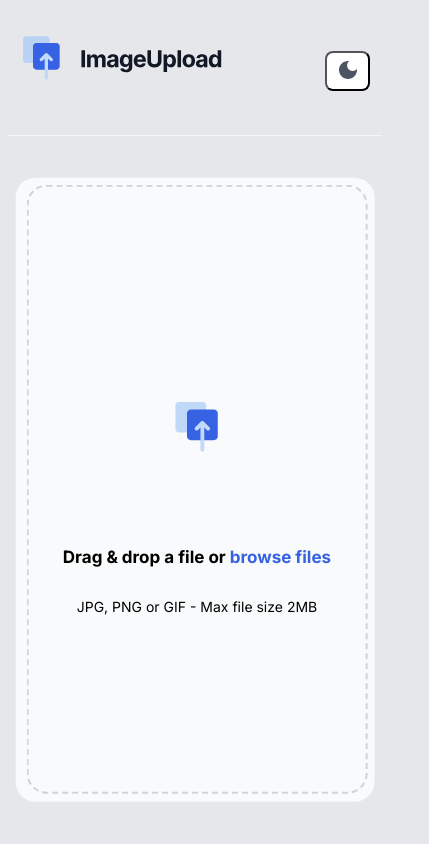
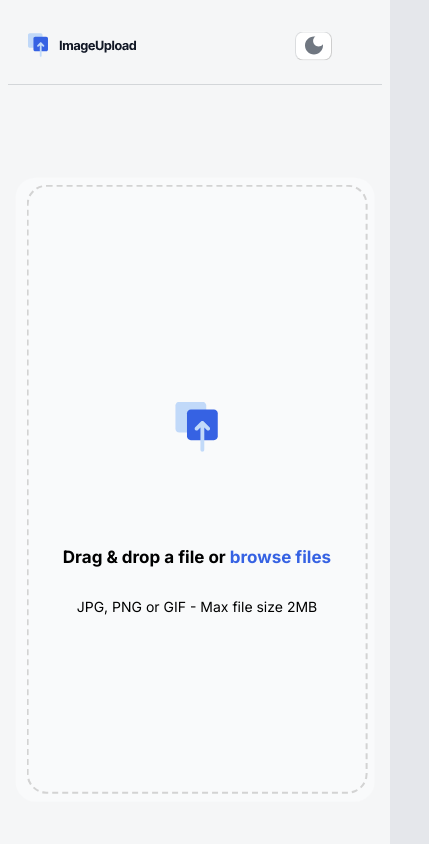
Before and after one commit to RichardJeanBaptiste/Image-Uploader, a Next.js app: page / in a window 390 px wide. Shown: the whole page, 429 px wide, since content can reach past the window. Built offline with nearby package versions, Linux system fonts and the light colour scheme.

Commit message:
changed nav styling/ uploader div

```diff
--- a/app/components/Background.tsx
+++ b/app/components/Background.tsx
@@ -10,11 +10,11 @@ export default function Background(){
 
     if(lightmode === 'light'){
         return(
-            <div style={{position: 'absolute', top: 0, left: 0,width: '110vw', height: '100vh', overflowX: 'hidden', overflowY: 'hidden', zIndex: -1}}></div>
+            <div style={{position: 'absolute', top: 0, left: 0,width: '100vw', height: '100vh', overflowX: 'hidden', overflowY: 'hidden', backgroundColor:"#F9FAFBCC", zIndex: -1}}></div>
         )
     } else {
         return(
-            <div style={{position: 'absolute', top: 0, left: 0,width: '110vw', height: '100vh', overflowX: 'hidden', overflowY: 'hidden', backgroundColor: '#121826', zIndex: -1}}></div>
+            <div style={{position: 'absolute', top: 0, left: 0,width: '100vw', height: '100vh', overflowX: 'hidden', overflowY: 'hidden', backgroundColor: '#121826', zIndex: -1}}></div>
         )
     }
 
--- a/app/components/Nav.tsx
+++ b/app/components/Nav.tsx
@@ -39,31 +39,33 @@ export default function Nav() {
     if(lightmode == "light"){
         return(
             <div className={styles.nav_root}>
+                <div className={styles.upload_icon}>
                     <Image
+                        fill
                         src={uploadIcon}
-                    width={200}
-                    height={100}
                         alt="Image Upload"
-                    style={{ marginLeft: '4%', cursor: 'pointer'}}
                         onClick={() => router.push('/')}
                     />
+                </div>
+
 
                 <button className={styles.dark_mode_icon} onClick={changeLightMode}>
-                    <DarkModeIcon sx={{ color: "#4D5562"}}/>
+                    <DarkModeIcon sx={{ color: "rgba(77, 85, 98, 0.8)"}}/>
                 </button>
             </div>
         )
     } else {
         return(
             <div className={styles.nav_root_dark}>
+                <div className={styles.upload_icon}>
                     <Image
+                        fill
                         src={uploadWhite}
-                    width={200}
-                    height={100}
                         alt="Image Upload"
-                    style={{ marginLeft: '4%', cursor: 'pointer'}}
                         onClick={() => router.push('/')}
                     />
+                </div>
+
 
 
 
--- a/app/page.module.css
+++ b/app/page.module.css
@@ -1,16 +1,25 @@
 .nav_root{
   width: 100%;
-  height: 15vh;
-  border-bottom: .5px solid #F9FAFBCC;
+  height: 9vh;
+  border-bottom: .5px solid rgba(77, 85, 98, 0.2);
   position: relative;
 }
 
 .nav_root_dark{
   width: 100%;
-  height: 15vh;
-  border-bottom: .5px solid #F9FAFBCC;
+  height: 9vh;
+  border-bottom: .5px solid rgba(77, 85, 98, 0.2);
   position: relative;
   background-color: #121826;
+}
+
+.upload_icon{
+  position: absolute;
+  width: 12vw;
+  height: 100px;
+  cursor: pointer;
+  top: -17px;
+  left: 45px;
 }
 
 .dark_mode_icon{
@@ -19,9 +28,11 @@
   right: 50px;
   transform: translateY(-50%);
   background-color: #FFFFFF;
-  width: 4%;
+  width: 45px;
   height: 40px;
   border-radius: 8px;
+  border-width: thin;
+  border-color: rgba(77, 85, 98, 0.2);
 }
 
 .light_mode_icon{
@@ -30,10 +41,11 @@
   transform: translateY(-50%);
   right: 50px;
   background-color: #4D5562;
-  border-color: #4D5562;
-  width: 4%;
+  width: 45px;
   height: 40px;
   border-radius: 8px;
+  border-width: thin;
+  border-color: white;
 }
 
 .uploader_root {
@@ -122,8 +134,8 @@
 
 
   .uploader_root{
-    width: 49vw;
-    height: 66vh;
+    width: 76vw;
+    height: 62vh;
     background-color: #F9FAFB;
     border-radius: 20px;
     position: absolute;
@@ -133,45 +145,52 @@
   }
 
   .uploader_root_dark {
-    width: 49vw;
-    height: 66vh;
+    width: 76vw;
+    height: 62vh;
     background-color: #4D5562;
     border-radius: 20px;
     position: absolute;
-    top: 60%;
+    top: 54%;
     left: 50%;
     transform: translate(-50%, -50%);
   }
+
+
 }
 
 @media only screen and (max-width:  1024px){
+  .dark_mode_icon{
+    position: absolute;
+    top: 50%;
+    right: 50px;
+    transform: translateY(-50%);
+    background-color: #FFFFFF;
+    width: 45px;
+    height: 40px;
+    border-radius: 8px;
+    border-width: thin;
+    border-color: rgba(77, 85, 98, 0.2);
+  }
+
   .light_mode_icon{
     position: absolute;
     top: 50%;
     transform: translateY(-50%);
     right: 50px;
     background-color: #4D5562;
-    border-color: #4D5562;
-    width: 4.5%;
+    width: 45px;
+    height: 40px;
     border-radius: 8px;
-  }
-
-  .dark_mode_icon{
-    position: absolute;
-    top: 50%;
-    transform: translateY(-50%);
-    right: 50px;
-    background-color: #FFFFFF;
-    width: 4.5%;
-    border-radius: 8px;
+    border-width: thin;
+    border-color: white;
   }
 }
 
 
 @media only screen and (max-width: 768px) {
   .uploader_root{
-    width: 80vw;
-    height: 60vh;
+    width: 85vw;
+    height: 55vh;
     background-color: #F9FAFB;
     border-radius: 20px;
     position: absolute;
@@ -181,8 +200,8 @@
   }
 
   .uploader_root_dark {
-    width: 66vw;
-    height: 66vh;
+    width: 85vw;
+    height: 55vh;
     background-color: #4D5562;
     border-radius: 20px;
     position: absolute;
@@ -191,27 +210,30 @@
     transform: translate(-50%, -50%);
   }
 
+  .dark_mode_icon{
+    position: absolute;
+    top: 50%;
+    right: 50px;
+    transform: translateY(-50%);
+    background-color: #FFFFFF;
+    width: 45px;
+    height: 40px;
+    border-radius: 8px;
+    border-width: thin;
+    border-color: rgba(77, 85, 98, 0.2);
+  }
+
   .light_mode_icon{
     position: absolute;
     top: 50%;
     transform: translateY(-50%);
     right: 50px;
     background-color: #4D5562;
-    border-color: #4D5562;
-    width: 6%;
+    width: 45px;
     height: 40px;
     border-radius: 8px;
-  }
-
-  .dark_mode_icon{
-    position: absolute;
-    top: 50%;
-    transform: translateY(-50%);
-    right: 50px;
-    background-color: #FFFFFF;
-    width: 6%;
-    height: 40px;
-    border-radius: 8px;
+    border-width: thin;
+    border-color: white;
   }
 }
 
@@ -239,6 +261,16 @@
     transform: translate(-50%, -50%);
   }
 
+  .upload_icon{
+    position: absolute;
+    width: 28vw;
+    height: 100px;
+    cursor: pointer;
+    top: -13px;
+    left: 20px;
+  }
+
+
   .inner_root{
     width: 94%;
     height: 97%;
@@ -251,25 +283,30 @@
     position: relative;
   }
 
+  .dark_mode_icon{
+    position: absolute;
+    top: 50%;
+    right: 50px;
+    transform: translateY(-50%);
+    background-color: #FFFFFF;
+    width: 37px;
+    height: 29px;
+    border-radius: 8px;
+    border-width: thin;
+    border-color: rgba(77, 85, 98, 0.2);
+  }
+
   .light_mode_icon{
     position: absolute;
     top: 50%;
     transform: translateY(-50%);
-    right: 12px;
+    right: 50px;
     background-color: #4D5562;
-    border-color: #4D5562;
-    width: 12%;
+    width: 37px;
+    height: 29px;
     border-radius: 8px;
-  }
-
-  .dark_mode_icon{
-    position: absolute;
-    top: 50%;
-    transform: translateY(-50%);
-    right: 12px;
-    background-color: #FFFFFF;
-    width: 12%;
-    border-radius: 8px;
+    border-width: thin;
+    border-color: white;
   }
 
 }
```
Lines whose indentation alone changed are shown as unchanged.
